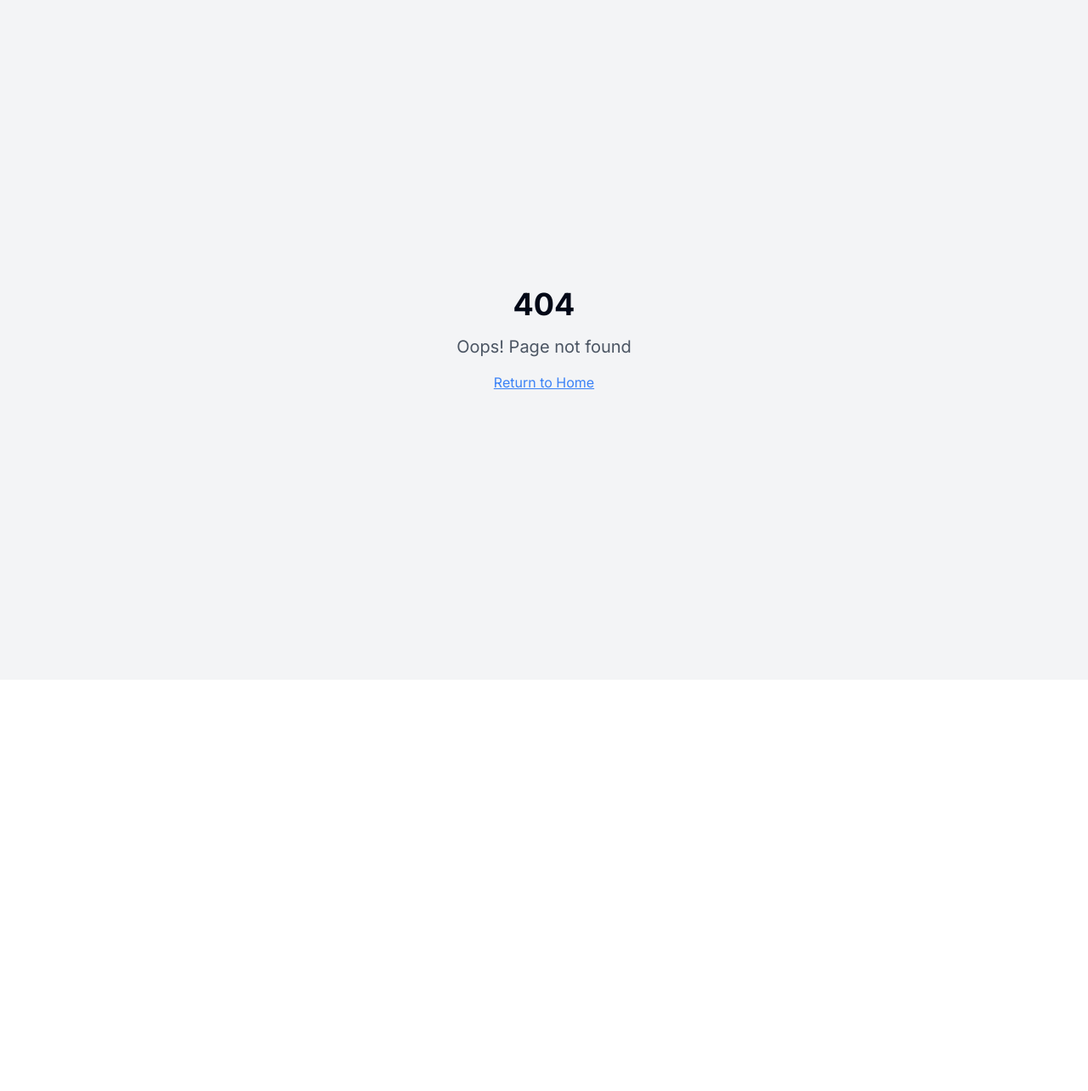
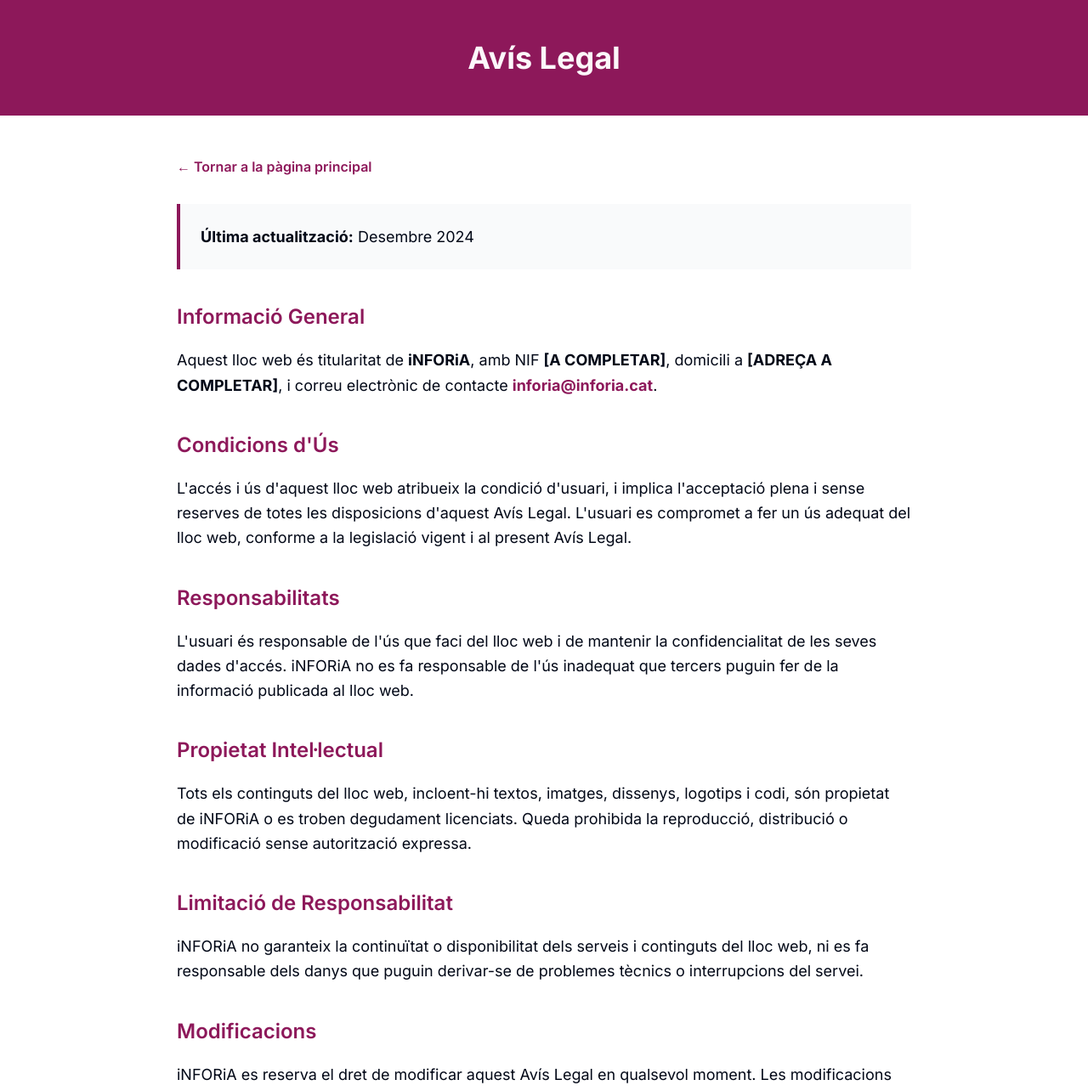
Before and after one commit to MiquelUB/inforia-report-scribe, a React (Vite) app: page /avis-legal in a window 1280 px wide. Before the commit this address had no page. Shown: the top 1284 px of the page at 85% size. Before the commit the page ends 800 px from the top, so only its background shows below. Built offline with nearby package versions, Linux system fonts and the light colour scheme.

Commit message:
Add legal notice page
Implement the legal notice page and link it in the footer.

```diff
--- a/src/App.tsx
+++ b/src/App.tsx
@@ -1,9 +1,11 @@
+
 import { Toaster } from "@/components/ui/toaster";
 import { Toaster as Sonner } from "@/components/ui/sonner";
 import { TooltipProvider } from "@/components/ui/tooltip";
 import { QueryClient, QueryClientProvider } from "@tanstack/react-query";
 import { BrowserRouter, Routes, Route } from "react-router-dom";
 import Index from "./pages/Index";
+import AvisLegal from "./pages/AvisLegal";
 import NotFound from "./pages/NotFound";
 
 const queryClient = new QueryClient();
@@ -16,6 +18,7 @@ const App = () => (
       <BrowserRouter>
         <Routes>
           <Route path="/" element={<Index />} />
+          <Route path="/avis-legal" element={<AvisLegal />} />
           {/* ADD ALL CUSTOM ROUTES ABOVE THE CATCH-ALL "*" ROUTE */}
           <Route path="*" element={<NotFound />} />
         </Routes>
--- a/src/components/landing/Footer.tsx
+++ b/src/components/landing/Footer.tsx
@@ -1,5 +1,6 @@
 
 import React from 'react';
+import { Link } from 'react-router-dom';
 
 export const Footer = () => {
   const currentYear = new Date().getFullYear();
@@ -57,9 +58,9 @@ export const Footer = () => {
               <h4 className="text-lg font-semibold">Legal</h4>
               <ul className="space-y-2">
                 <li>
-                  <a href="/avis-legal" className="text-inforia-light/90 hover:text-inforia-accent transition-colors">
+                  <Link to="/avis-legal" className="text-inforia-light/90 hover:text-inforia-accent transition-colors">
                     Avís legal
-                  </a>
+                  </Link>
                 </li>
                 <li>
                   <a href="/politica-privacitat" className="text-inforia-light/90 hover:text-inforia-accent transition-colors">
--- /dev/null
+++ b/src/pages/AvisLegal.tsx
@@ -0,0 +1,94 @@
+
+import React from 'react';
+import { Link } from 'react-router-dom';
+
+const AvisLegal = () => {
+  return (
+    <div className="min-h-screen bg-white">
+      <div className="bg-inforia-primary text-inforia-light py-12">
+        <div className="container mx-auto px-4">
+          <h1 className="text-center text-4xl font-bold">Avís Legal</h1>
+        </div>
+      </div>
+
+      <div className="container mx-auto px-4 py-12 max-w-4xl">
+        <Link
+          to="/"
+          className="inline-block mb-8 text-inforia-primary font-semibold hover:underline"
+        >
+          ← Tornar a la pàgina principal
+        </Link>
+
+        <div className="text-lg leading-relaxed">
+          <div className="bg-gray-50 p-6 border-l-4 border-inforia-primary mb-8">
+            <p><strong>Última actualització:</strong> Desembre 2024</p>
+          </div>
+
+          <h2 className="text-inforia-primary text-2xl font-semibold mt-10 mb-5">Informació General</h2>
+          <p className="mb-5">
+            Aquest lloc web és titularitat de <strong>iNFORiA</strong>, amb NIF <strong>[A COMPLETAR]</strong>,
+            domicili a <strong>[ADREÇA A COMPLETAR]</strong>, i correu electrònic de contacte{' '}
+            <strong>
+              <a href="mailto:inforia@inforia.cat" className="text-inforia-primary hover:underline">
+                inforia@inforia.cat
+              </a>
+            </strong>.
+          </p>
+
+          <h2 className="text-inforia-primary text-2xl font-semibold mt-10 mb-5">Condicions d'Ús</h2>
+          <p className="mb-5">
+            L'accés i ús d'aquest lloc web atribueix la condició d'usuari, i implica l'acceptació plena
+            i sense reserves de totes les disposicions d'aquest Avís Legal. L'usuari es compromet a fer
+            un ús adequat del lloc web, conforme a la legislació vigent i al present Avís Legal.
+          </p>
+
+          <h2 className="text-inforia-primary text-2xl font-semibold mt-10 mb-5">Responsabilitats</h2>
+          <p className="mb-5">
+            L'usuari és responsable de l'ús que faci del lloc web i de mantenir la confidencialitat de
+            les seves dades d'accés. iNFORiA no es fa responsable de l'ús inadequat que tercers puguin
+            fer de la informació publicada al lloc web.
+          </p>
+
+          <h2 className="text-inforia-primary text-2xl font-semibold mt-10 mb-5">Propietat Intel·lectual</h2>
+          <p className="mb-5">
+            Tots els continguts del lloc web, incloent-hi textos, imatges, dissenys, logotips i codi,
+            són propietat de iNFORiA o es troben degudament licenciats. Queda prohibida la reproducció,
+            distribució o modificació sense autorització expressa.
+          </p>
+
+          <h2 className="text-inforia-primary text-2xl font-semibold mt-10 mb-5">Limitació de Responsabilitat</h2>
+          <p className="mb-5">
+            iNFORiA no garanteix la continuïtat o disponibilitat dels serveis i continguts del lloc web,
+            ni es fa responsable dels danys que puguin derivar-se de problemes tècnics o interrupcions del servei.
+          </p>
+
+          <h2 className="text-inforia-primary text-2xl font-semibold mt-10 mb-5">Modificacions</h2>
+          <p className="mb-5">
+            iNFORiA es reserva el dret de modificar aquest Avís Legal en qualsevol moment. Les modificacions
+            entraran en vigor des de la seva publicació al lloc web.
+          </p>
+
+          <h2 className="text-inforia-primary text-2xl font-semibold mt-10 mb-5">Legislació Aplicable</h2>
+          <p className="mb-5">
+            Aquest Avís Legal es regeix per la legislació espanyola. Per a qualsevol controvèrsia, les parts
+            se sotmeten als jutjats i tribunals competents del domicili de iNFORiA.
+          </p>
+
+          <div className="bg-gray-50 p-6 border-l-4 border-inforia-primary mt-8">
+            <p>
+              <strong>Contacte:</strong> Per a qualsevol qüestió relacionada amb aquest Avís Legal, podeu
+              contactar amb nosaltres a través de{' '}
+              <strong>
+                <a href="mailto:inforia@inforia.cat" className="text-inforia-primary hover:underline">
+                  inforia@inforia.cat
+                </a>
+              </strong>
+            </p>
+          </div>
+        </div>
+      </div>
+    </div>
+  );
+};
+
+export default AvisLegal;
```
